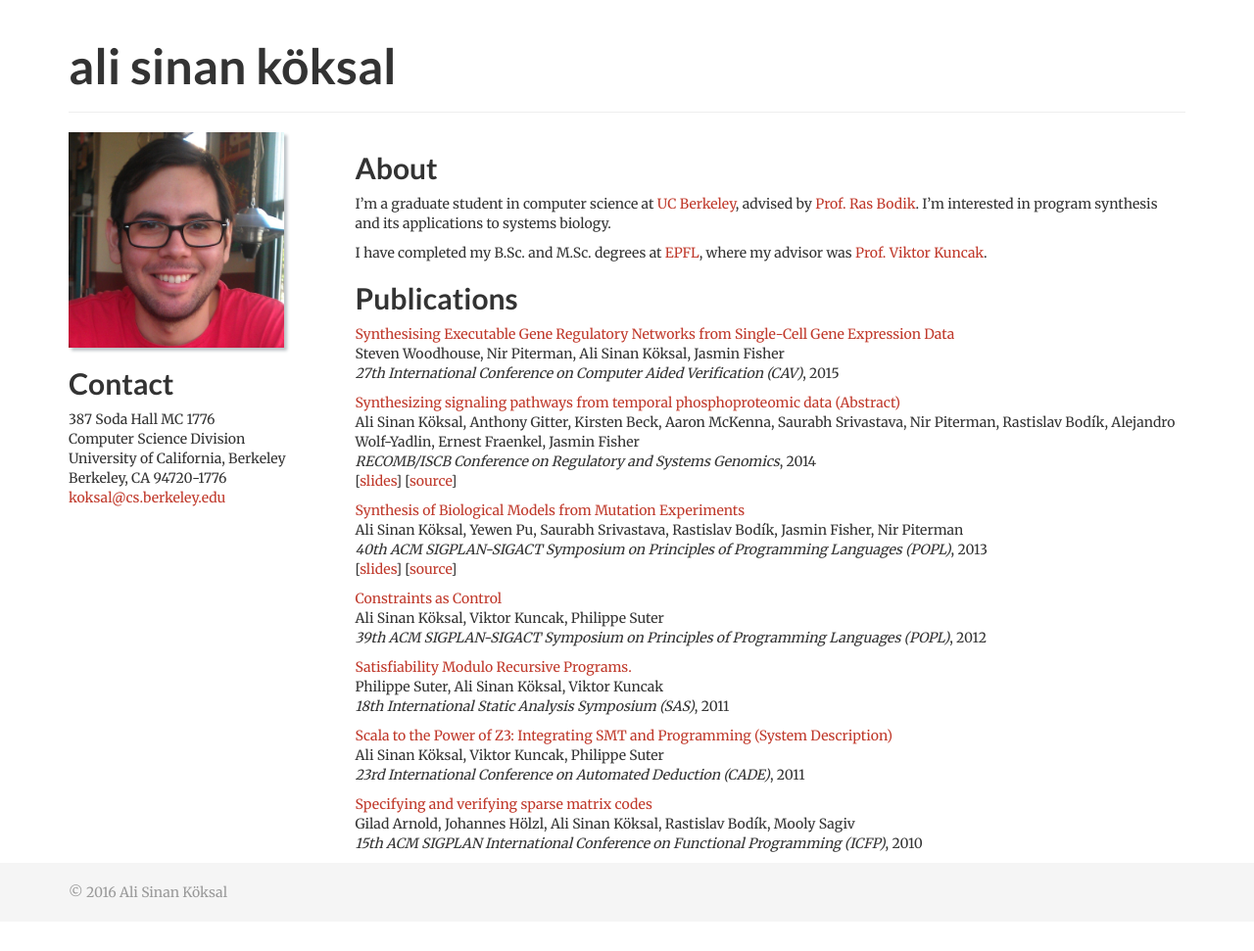
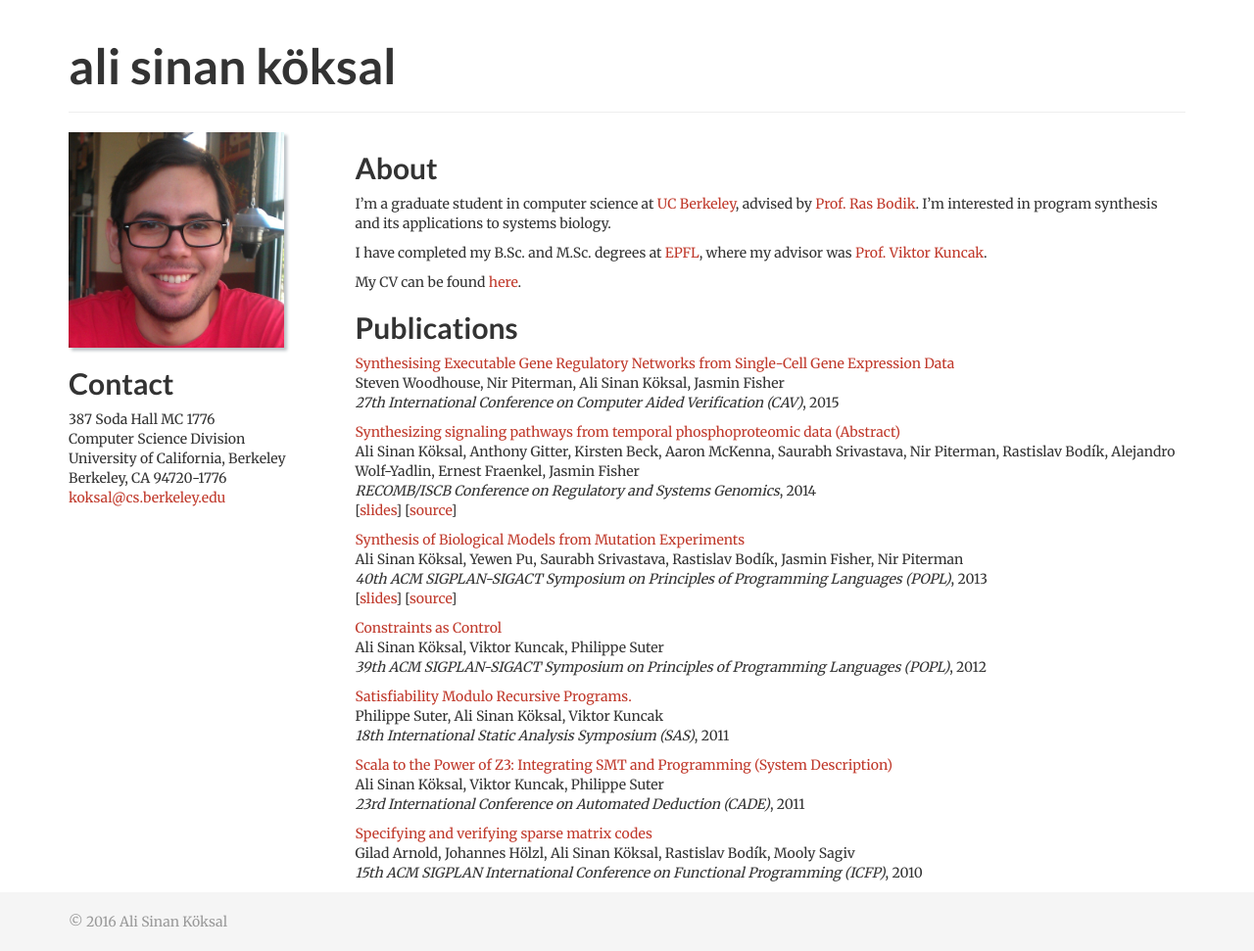
Before and after one commit to koksal/koksal.github.io, a Jekyll site: the page built from index.md, in a window 1280 px wide. Shown: the whole page at 98% size. Built offline with Jekyll 4.4.1, drawn with Linux system fonts in a browser that asks for light colours; comment, search, counter and statistics services are not loaded; before the commit the page ends 941 px from its top, so only the background shows below that.

Commit message:
added CV.

```diff
--- a/index.md
+++ b/index.md
@@ -10,8 +10,10 @@ applications to systems biology.
 I have completed my B.Sc. and M.Sc. degrees at [EPFL], where my advisor was
 [Prof. Viktor Kuncak][kuncak].
 
+My CV can be found [here][CV].
 
 [EPFL]: http://www.epfl.ch
 [UC Berkeley]: http://www.eecs.berkeley.edu
 [bodik]: http://www.cs.berkeley.edu/~bodik
 [kuncak]: http://lara.epfl.ch/~kuncak
+[CV]: cv.pdf
```
Also changed, not shown: 1 other file.
